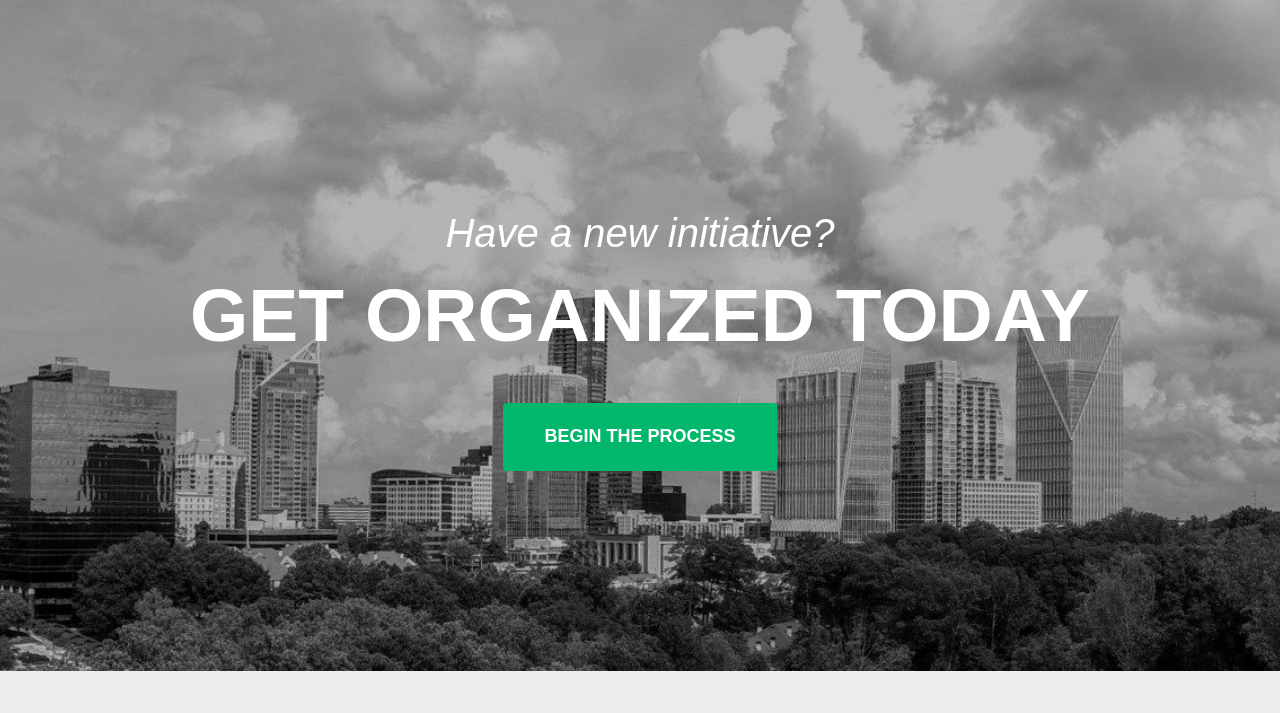
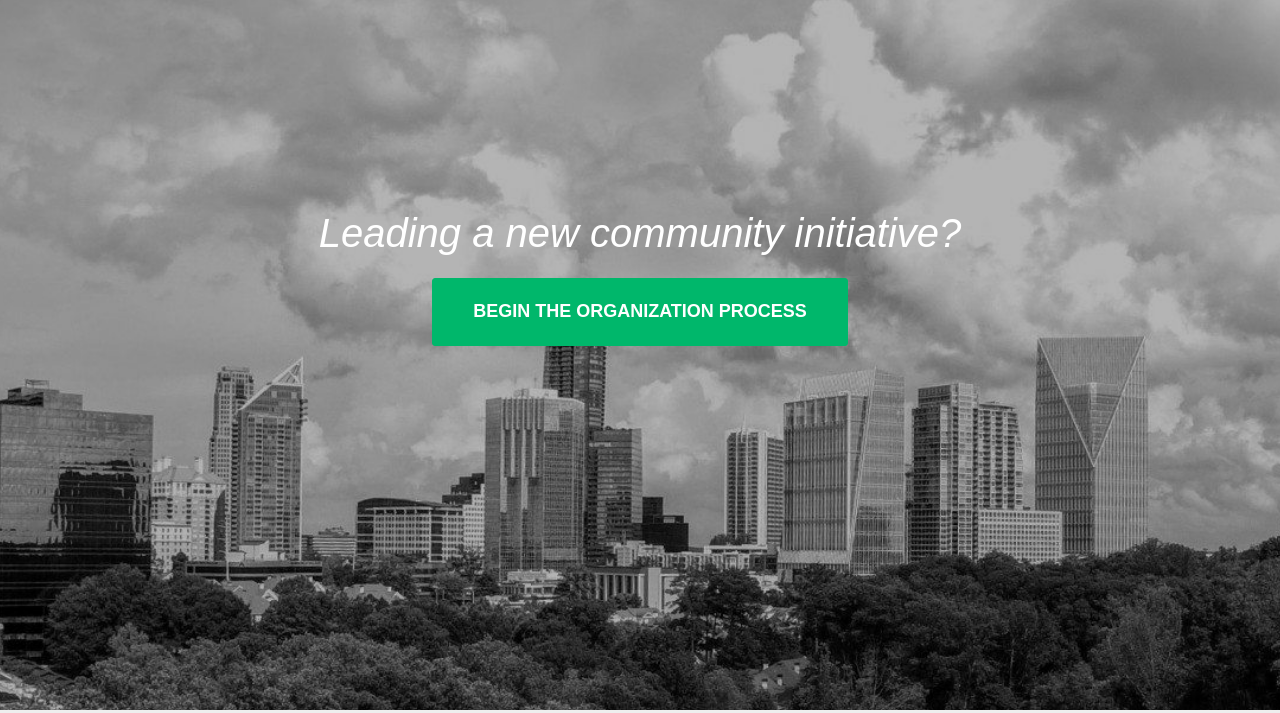
Before and after one commit to CheungAmbrose/Final-Project, a website: page home.html in a window 1280 px wide. Shown: the part 87-800 px from the top of the page. Drawn offline with nearby package versions, Linux system fonts and the light colour scheme; files whose address does not match are found by name; a web font is replaced by a local one.

Commit message:
even more text changes

```diff
--- a/css/agency.css
+++ b/css/agency.css
@@ -325,9 +325,9 @@ header .intro-text .intro-lead-in {
 }
 header .intro-text .intro-heading {
   font-family: "WhitneyHTF-Medium", sans-serif;
-  text-transform: uppercase;
-  font-weight: 700;
-  font-size: 30px;
+  /*text-transform: uppercase;*/
+  font-weight: 400;
+  font-size: 10px;
   line-height: 50px;
   margin-bottom: 25px;
 }
--- a/home.html
+++ b/home.html
@@ -74,10 +74,19 @@
     <header>
         <div class="container">
             <div class="intro-text">
-                <div class="intro-lead-in">Have a new initiative?</div>
-                <div class="intro-heading">Get Organized Today</div>
-                <a href="#assessment" class="page-scroll btn btn-xl">Begin the Process</a>
+                <div class="intro-lead-in">Leading a new community initiative?</div>
+                <!--<div class="intro-heading">Start by Getting Organized</div>-->
+                <a href="#assessment" class="page-scroll btn btn-xl">Begin the Organization Process</a>
             </div>
+        </div>
+        <div class="container">
+            <br>
+            <br>
+            <br>
+            <br>
+            <br>
+            <br>
+            <br>
         </div>
     </header>
 
```
